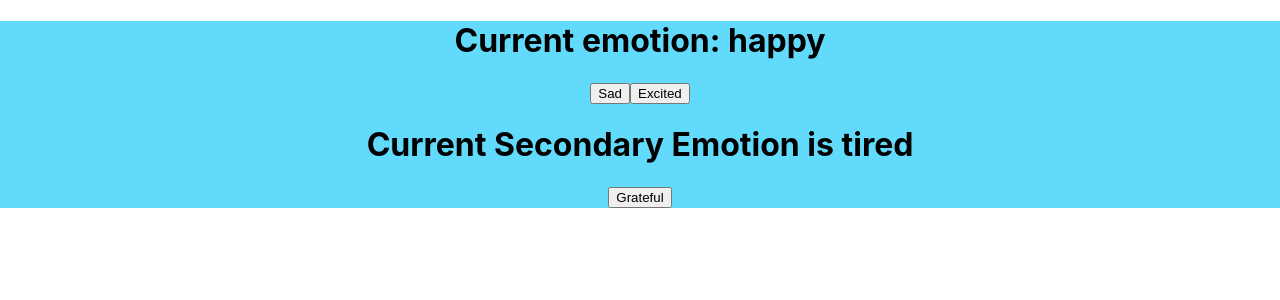
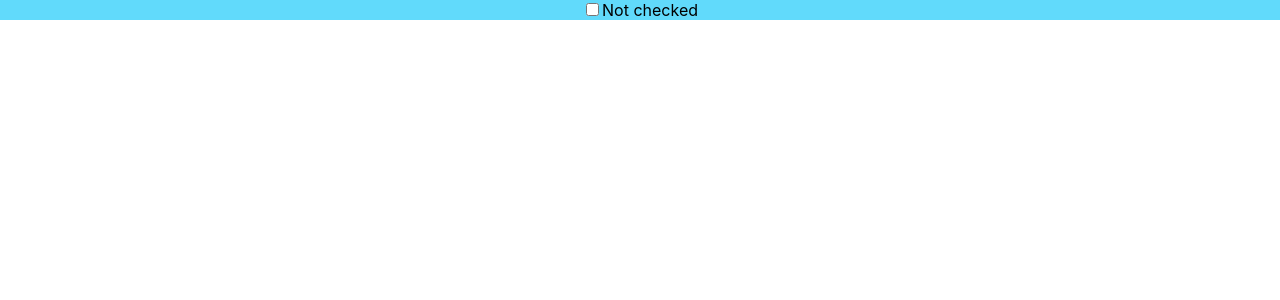
Before and after one commit to ashishbhatnagarCP/react-examples, a React (Create React App) app in the folder react-app/: page / in a window 1280 px wide. Shown: the top 300 px of the page. Built offline with nearby package versions, Linux system fonts and the light colour scheme.

Commit message:
Added a checkbox change using state

```diff
--- a/react-app/src/App.js
+++ b/react-app/src/App.js
@@ -1,45 +1,17 @@
 import "./App.css";
-import { useState, useEffect } from "react";
-
+import { useState } from "react";
 // const cities=['New York',"New Delhi","Pune"]
 
 function App() {
-  const [emotion, setEmotion] = useState("happy");
-  const [secondaryEmotion, setsecondaryEmotion] = useState("tired");
-
-  useEffect(() => {
-    console.log(`Its ${emotion} around here`);
-  }, [emotion]);
-
-  useEffect(() => {
-    console.log(`Its ${secondaryEmotion} around here`);
-  }, [secondaryEmotion]);
-
+  const [checked, setChecked] = useState(false);
   return (
     <div className="App">
-      <h1>Current emotion: {emotion}</h1>
-      <button
-        onClick={() => {
-          setEmotion("sad");
-        }}
-      >
-        Sad
-      </button>
-      <button
-        onClick={() => {
-          setEmotion("excited");
-        }}
-      >
-        Excited
-      </button>
-      <h1>Current Secondary Emotion is {secondaryEmotion}</h1>
-      <button
-        onClick={() => {
-          setsecondaryEmotion("grateful");
-        }}
-      >
-        Grateful
-      </button>
+      <input
+        type="checkbox"
+        value={checked}
+        onChange={() => setChecked((checked) => !checked)}
+      ></input>
+      <label>{checked?"checked":"Not checked"}</label>
     </div>
   );
 }
```
